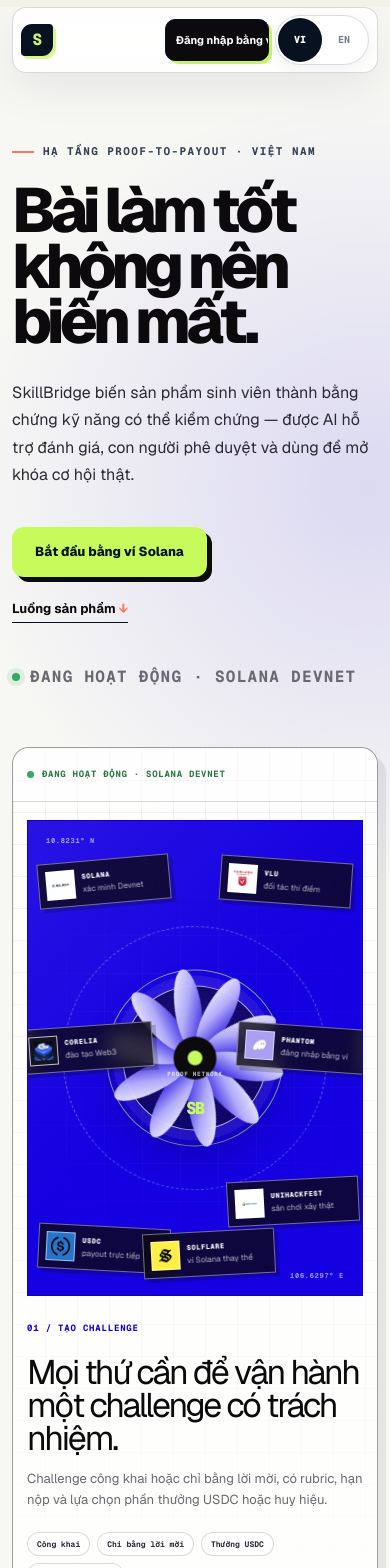
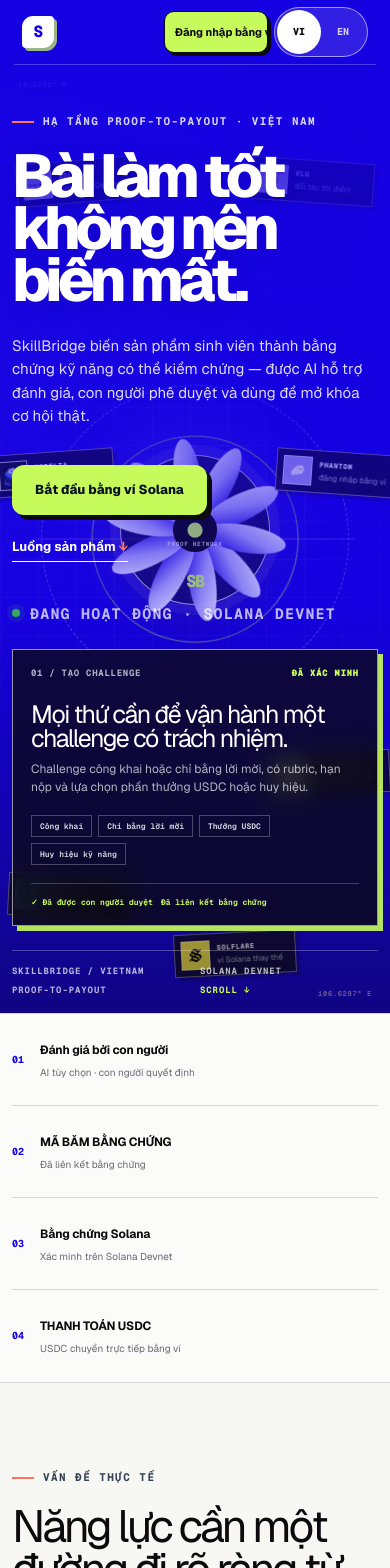
Before and after one commit to 2274802010922/SkillBridge-Vietnam, a Next.js app: page / in a window 390 px wide. Shown: the top 1568 px of the page. Built offline with nearby package versions, Linux system fonts and the light colour scheme.

Commit message:
Make proof constellation a full-bleed hero background

```diff
--- a/app/components/home-copy.tsx
+++ b/app/components/home-copy.tsx
@@ -44,6 +44,7 @@ export function HomeCopy() {
       <a className="landing-skip-link" href="#landing-content">
         {t("home.skipContent")}
       </a>
+      <div className="landing-hero-wrap">
       <header className="site-header landing-header page-shell">
         <a className="wordmark" href="#top" aria-label="SkillBridge Vietnam">
           <span className="wordmark-mark" aria-hidden="true">S</span>
@@ -62,7 +63,9 @@ export function HomeCopy() {
         </div>
       </header>
 
-      <section className="landing-hero page-shell" id="landing-content" tabIndex={-1}>
+      <section className="landing-hero landing-hero-immersive" id="landing-content" tabIndex={-1}>
+        <div className="landing-hero-scene" aria-hidden="true"><ProofConstellation /></div>
+        <div className="page-shell landing-hero-inner">
           <div className="landing-hero-copy">
             <div className="eyebrow"><span /> {t("home.eyebrow")}</div>
             <h1>{t("home.heroTitle")}</h1>
@@ -73,31 +76,19 @@ export function HomeCopy() {
             </div>
             <p className="landing-network-note"><span aria-hidden="true" /> {t("home.networkLive")}</p>
           </div>
-
-        <div className="landing-proof-stage">
-          <div className="landing-stage-toolbar">
-            <span><i aria-hidden="true" /> {t("home.networkLive")}</span>
-            <code>PROOF ROUTE / 01</code>
-          </div>
-          <div className="landing-stage-content landing-stage-visual">
-            <ProofConstellation />
-            <div className="landing-stage-visual-footer">
-              <div className="landing-stage-brief">
-                <span>01 / {t("home.featureChallenges")}</span>
+          <div className="landing-hero-proof-panel">
+            <div className="landing-hero-proof-header"><span>01 / {t("home.featureChallenges")}</span><strong>{t("home.cardVerified")}</strong></div>
             <h2>{t("home.featuresTitle")}</h2>
             <p>{t("home.featureChallengesDescription")}</p>
-                <div><small>{t("status.public")}</small><small>{t("status.inviteOnly")}</small><small>{t("challenge.rewardUsdc")}</small><small>{t("challenge.rewardBadge")}</small></div>
-              </div>
-              <div className="landing-stage-card">
-                <div><span>{t("home.cardProof")}</span><strong>{t("home.cardVerified")}</strong></div>
-                <h3>{t("home.cardScore")}</h3>
-                <p>{t("home.cardChallenge")}</p>
+            <div className="landing-hero-proof-tags"><small>{t("status.public")}</small><small>{t("status.inviteOnly")}</small><small>{t("challenge.rewardUsdc")}</small><small>{t("challenge.rewardBadge")}</small></div>
             <div className="landing-stage-checks"><span>{t("home.humanApproved")}</span><span>{t("home.evidenceLinked")}</span></div>
           </div>
-            </div>
+          <div className="landing-hero-meta" aria-hidden="true">
+            <span>SKILLBRIDGE / VIETNAM</span><span>SOLANA DEVNET</span><span>PROOF-TO-PAYOUT</span><span>SCROLL ↓</span>
           </div>
         </div>
       </section>
+      </div>
 
       <section className="landing-signal-band" aria-label={t("home.trustArchitecture")}>
         <div className="page-shell landing-signal-grid">
--- a/app/globals.css
+++ b/app/globals.css
@@ -1508,6 +1508,91 @@ body { background: radial-gradient(circle at 92% 1%, rgba(146, 119, 255, .15), t
   .landing-footer { padding-block: 32px; }
 }
 
+/* Landing v4 — immersive K95-inspired hero. The proof scene is a full-bleed
+   background; product information sits above it as lightweight metadata. */
+.landing-hero-wrap { position: relative; overflow: clip; background: #1500e1; color: #fff; }
+.landing-hero-wrap .landing-header { position: sticky; top: 0; z-index: 20; width: min(1280px, calc(100% - 48px)); min-height: 78px; margin: 0 auto; border: 0; border-bottom: 1px solid rgba(255, 255, 255, .24); border-radius: 0; background: transparent; box-shadow: none; backdrop-filter: none; }
+.landing-hero-wrap .landing-header .wordmark { color: #fff; }
+.landing-hero-wrap .landing-header .wordmark-mark { background: #fff; color: #1500e1; }
+.landing-hero-wrap .landing-header nav, .landing-hero-wrap .landing-header nav a { color: rgba(255, 255, 255, .86); }
+.landing-hero-wrap .landing-header nav a::after { background: #c7fb5b; }
+.landing-hero-wrap .landing-header .header-cta { border-color: #0c0a0c; background: #c7fb5b; color: #0c0a0c; box-shadow: 3px 3px 0 #0c0a0c; }
+.landing-hero-wrap .landing-header .header-cta:hover { background: #fff; color: #0c0a0c; }
+.landing-hero-wrap .landing-header .language-switcher { border-color: rgba(255, 255, 255, .55); background: rgba(255, 255, 255, .12); color: rgba(255, 255, 255, .8); box-shadow: none; }
+.landing-hero-wrap .landing-header .language-switcher button.active { background: #fff; color: #0c0a0c; }
+.landing-hero-immersive { position: relative; width: 100%; min-height: calc(100svh - 78px); display: block; padding: 0; overflow: hidden; background: #1500e1; color: #fff; }
+.landing-hero-scene { position: absolute; inset: 0; z-index: 0; }
+.landing-hero-scene::after { position: absolute; inset: 0; background: linear-gradient(90deg, rgba(21, 0, 225, .98) 0%, rgba(21, 0, 225, .82) 23%, rgba(21, 0, 225, .16) 58%, transparent 80%), linear-gradient(0deg, rgba(12, 10, 12, .35), transparent 28%); content: ""; pointer-events: none; }
+.landing-hero-scene .proof-constellation { width: 100%; min-height: 100%; height: 100%; border: 0; background: #1500e1; }
+.landing-hero-scene .constellation-orbit, .landing-hero-scene .constellation-crosshair { left: 66%; }
+.landing-hero-scene .constellation-center { top: 49%; left: 66%; width: clamp(190px, 19vw, 290px); height: clamp(190px, 19vw, 290px); }
+.landing-hero-scene .constellation-node { width: 178px; }
+.landing-hero-scene .node-solana { top: 10%; left: 45%; }
+.landing-hero-scene .node-vlu { top: 9%; right: 7%; }
+.landing-hero-scene .node-hackfest { right: 1%; bottom: 20%; }
+.landing-hero-scene .node-corelia { top: 48%; left: 38%; }
+.landing-hero-scene .node-usdc { bottom: 9%; left: 47%; }
+.landing-hero-scene .node-phantom { top: 48%; right: 4%; }
+.landing-hero-scene .node-solflare { right: 28%; bottom: 6%; }
+.landing-hero-inner { position: relative; z-index: 3; min-height: calc(100svh - 78px); display: grid; grid-template-columns: minmax(0, 1fr) minmax(280px, .48fr); grid-template-rows: 1fr auto; align-items: end; gap: 34px clamp(38px, 8vw, 140px); padding-block: clamp(70px, 12vh, 130px) 28px; }
+.landing-hero-inner .landing-hero-copy { max-width: 650px; align-self: end; color: #fff; }
+.landing-hero-inner .landing-hero-copy .eyebrow { color: rgba(255, 255, 255, .82); }
+.landing-hero-inner .landing-hero-copy h1 { max-width: 680px; margin: 22px 0 28px; font-size: clamp(60px, 8.1vw, 126px); line-height: .86; letter-spacing: -.09em; text-shadow: 0 3px 30px rgba(12, 10, 12, .12); }
+.landing-hero-inner .landing-hero-copy > p { max-width: 600px; color: rgba(255, 255, 255, .86); }
+.landing-hero-inner .landing-hero-actions .text-link { border-color: #fff; color: #fff; }
+.landing-hero-inner .landing-network-note { color: rgba(255, 255, 255, .72) !important; }
+.landing-hero-proof-panel { width: min(100%, 390px); justify-self: end; align-self: end; padding: 22px; border: 1px solid rgba(255, 255, 255, .58); background: rgba(12, 10, 12, .74); box-shadow: 7px 7px 0 rgba(199, 251, 91, .9); backdrop-filter: blur(12px); }
+.landing-hero-proof-header { display: flex; align-items: center; justify-content: space-between; gap: 10px; color: rgba(255, 255, 255, .68); font: 700 9px/1.2 var(--font-geist-mono); letter-spacing: .08em; text-transform: uppercase; }
+.landing-hero-proof-header strong { color: #c7fb5b; }
+.landing-hero-proof-panel h2 { margin: 30px 0 9px; color: #fff; font-size: 30px; line-height: .98; letter-spacing: -.06em; }
+.landing-hero-proof-panel p { margin: 0; color: rgba(255, 255, 255, .7); font-size: 12px; line-height: 1.55; }
+.landing-hero-proof-tags { display: flex; flex-wrap: wrap; gap: 6px; margin-top: 18px; }
+.landing-hero-proof-tags small { padding: 6px 8px; border: 1px solid rgba(255, 255, 255, .26); color: rgba(255, 255, 255, .8); font: 650 8px/1 var(--font-geist-mono); }
+.landing-hero-proof-panel .landing-stage-checks { margin-top: 18px; padding-top: 13px; border-color: rgba(255, 255, 255, .22); }
+.landing-hero-meta { grid-column: 1 / -1; display: grid; grid-template-columns: 1fr 1fr 1fr auto; gap: 16px; padding-top: 16px; border-top: 1px solid rgba(255, 255, 255, .26); color: rgba(255, 255, 255, .7); font: 700 9px/1 var(--font-geist-mono); letter-spacing: .1em; }
+.landing-hero-meta span:last-child { color: #c7fb5b; text-align: right; }
+
+@media (max-width: 1080px) {
+  .landing-hero-scene .constellation-orbit, .landing-hero-scene .constellation-crosshair, .landing-hero-scene .constellation-center { left: 61%; }
+  .landing-hero-inner { grid-template-columns: minmax(0, 1fr) minmax(260px, .44fr); gap: 30px; }
+  .landing-hero-inner .landing-hero-copy h1 { font-size: clamp(58px, 8.8vw, 94px); }
+}
+
+@media (max-width: 820px) {
+  .landing-hero-wrap .landing-header { width: min(100% - 28px, 1280px); }
+  .landing-hero-immersive { min-height: 920px; }
+  .landing-hero-scene .constellation-orbit, .landing-hero-scene .constellation-crosshair, .landing-hero-scene .constellation-center { left: 50%; }
+  .landing-hero-scene::after { background: linear-gradient(180deg, rgba(21, 0, 225, .93), rgba(21, 0, 225, .22) 57%, rgba(12, 10, 12, .44)); }
+  .landing-hero-inner { min-height: 920px; grid-template-columns: 1fr; grid-template-rows: auto auto 1fr; align-content: end; gap: 24px; padding-block: 70px 22px; }
+  .landing-hero-inner .landing-hero-copy { max-width: 680px; }
+  .landing-hero-inner .landing-hero-copy h1 { font-size: clamp(58px, 12vw, 92px); }
+  .landing-hero-proof-panel { justify-self: start; width: min(100%, 430px); }
+  .landing-hero-meta { grid-template-columns: 1fr 1fr; gap: 10px; }
+  .landing-hero-meta span:last-child { text-align: left; }
+  .landing-hero-scene .constellation-center { width: 190px; height: 190px; }
+  .landing-hero-scene .constellation-node { width: 148px; }
+}
+
+@media (max-width: 560px) {
+  .landing-hero-wrap .landing-header { min-height: 63px; }
+  .landing-hero-immersive, .landing-hero-inner { min-height: 900px; }
+  .landing-hero-inner { padding-block: 50px 18px; }
+  .landing-hero-inner .landing-hero-copy h1 { font-size: clamp(53px, 15.5vw, 76px); }
+  .landing-hero-inner .landing-hero-copy > p { font-size: 15px; line-height: 1.55; }
+  .landing-hero-proof-panel { padding: 18px; box-shadow: 5px 5px 0 rgba(199, 251, 91, .9); }
+  .landing-hero-proof-panel h2 { margin-top: 23px; font-size: 25px; }
+  .landing-hero-scene .proof-constellation { min-height: 100%; }
+  .landing-hero-scene .constellation-center { width: 150px; height: 150px; }
+  .landing-hero-scene .constellation-node { width: 122px; padding: 6px; }
+  .landing-hero-scene .node-solana { top: 10%; left: 4%; }
+  .landing-hero-scene .node-vlu { top: 10%; right: 4%; }
+  .landing-hero-scene .node-hackfest { right: 0; bottom: 23%; }
+  .landing-hero-scene .node-corelia { top: 43%; left: -2%; }
+  .landing-hero-scene .node-usdc { bottom: 10%; left: 2%; }
+  .landing-hero-scene .node-phantom { top: 43%; right: -2%; }
+  .landing-hero-scene .node-solflare { right: 24%; bottom: 4%; }
+}
+
 @media (max-width: 400px) {
   .landing-header .wordmark > span:not(.wordmark-mark),
   .landing-header .wordmark > small { display: none; }
```
Lines whose indentation alone changed are shown as unchanged.
